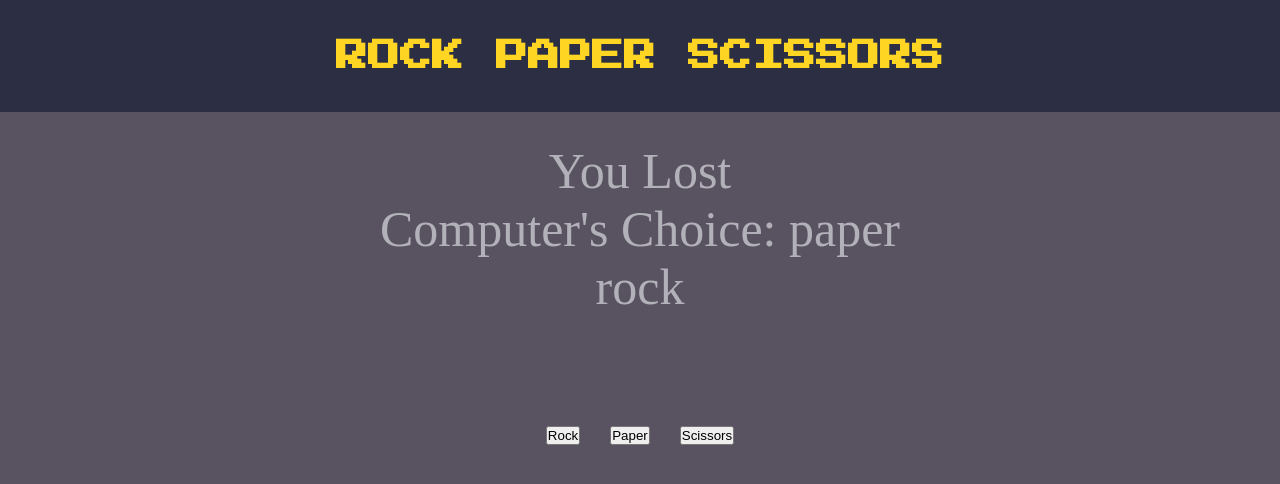
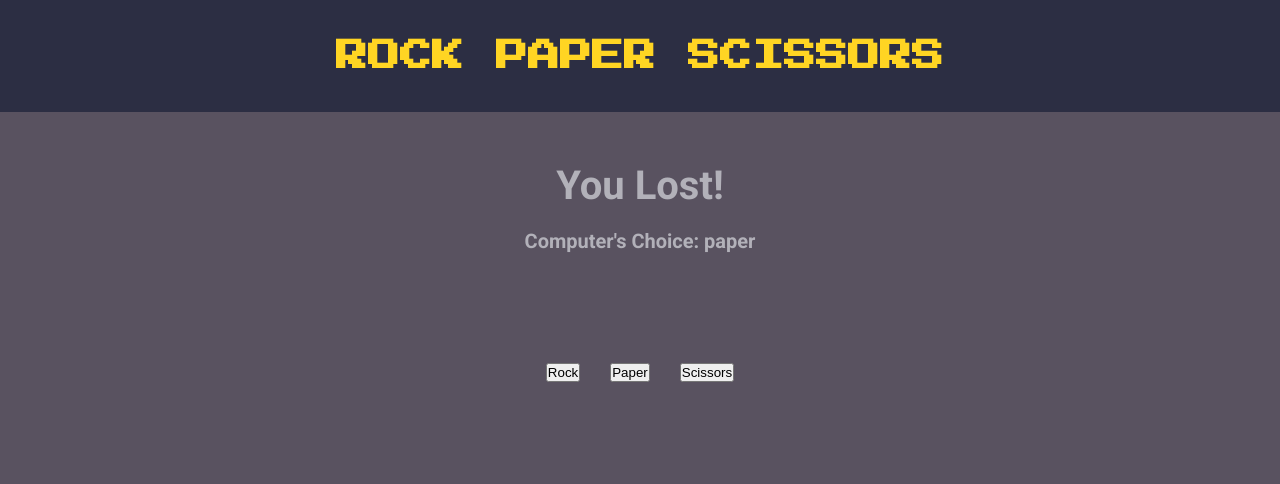
Before and after one commit to Johnlimster/RockPaperScissor, a plain HTML site: page index.html in a window 1280 px wide. Both pictures are taken after a click on the button "Rock". Drawn offline with Linux system fonts and the light colour scheme.

Commit message:
Improve styling

```diff
--- a/index.html
+++ b/index.html
@@ -15,7 +15,7 @@
     <div class="paragraph">
       <p id="result">Choose your Weapon</p>
       <p id="compChoice">First to score 5 points wins the game</p>
-      <p id="playerChoice">Choose your Weapon</p>
+      <!-- <p id="playerChoice">Choose your Weapon</p> -->
     </div>
     <div class="buttons">
       <button id="rock">Rock</button>
--- a/script.js
+++ b/script.js
@@ -15,16 +15,16 @@ function playRound(playerSelection, computerSelection) {
     (playerSelection == "paper" && computerSelection == "rock") ||
     (playerSelection == "scissors" && computerSelection == "paper")
   ) {
-    return "You won!";
+    return "You Won!";
   }
-  return "You Lost";
+  return "You Lost!";
 }
 
 function updatePlayerSelection(playerSelection) {
   const computerSelection = getComputerChoice();
   const result = playRound(playerSelection, computerSelection);
 
-  document.getElementById("playerChoice").innerHTML = playerSelection;
+  //   document.getElementById("playerChoice").innerHTML = playerSelection;
   document.getElementById("compChoice").innerHTML =
     "Computer's Choice: " + computerSelection;
   document.getElementById("result").innerHTML = result;
--- a/styles.css
+++ b/styles.css
@@ -15,10 +15,16 @@
   background-color: #595260;
 }
 
+.main #compChoice {
+  font-size: 20px;
+}
+
 p {
   color: #b2b1b9;
-  font: bold;
-  font-size: 50px;
+  font-size: 40px;
+  font-family: "Roboto", sans-serif;
+  padding-top: 20px;
+  font-weight: bold;
 }
 
 .paragraph {
```
